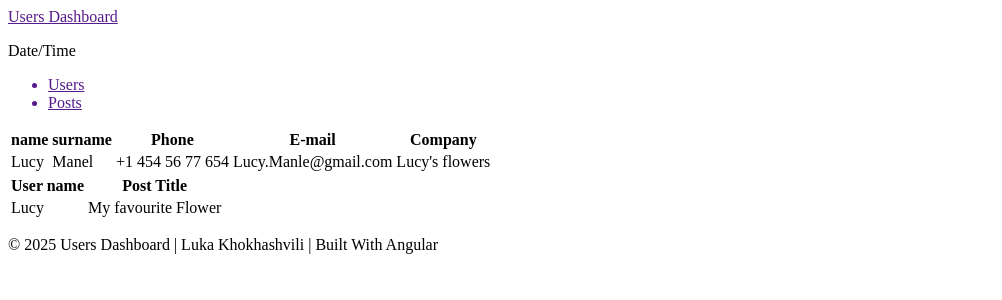
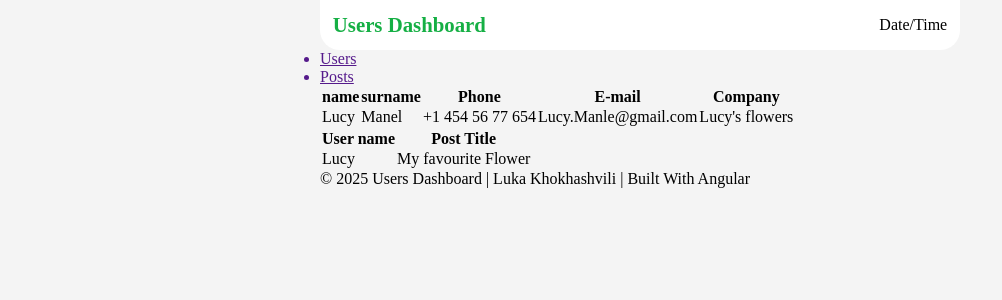
Before and after one commit to Luka-khokhashvili/Angular-Internship-Task, an Angular app: page / in a window 1280 px wide. Shown: the top 300 px of the page, without its empty margins (0-1002 px from the left). Built offline with nearby package versions, Linux system fonts and the light colour scheme.

Commit message:
Created a header component, added html structure and styles, made small changes into main component

```diff
--- a/src/app/app.component.html
+++ b/src/app/app.component.html
@@ -1,7 +1,5 @@
-<header>
-  <a href="">Users Dashboard</a>
-  <p>Date/Time</p>
-</header>
+<main class="main-container">
+  <app-header />
 
   <nav>
     <ul>
@@ -43,5 +41,6 @@
   <footer>
     <p>© 2025 Users Dashboard | Luka Khokhashvili | Built With Angular</p>
   </footer>
+</main>
 
 <router-outlet />
--- a/src/app/app.component.scss
+++ b/src/app/app.component.scss
@@ -0,0 +1,4 @@
+.main-container {
+  width: 50%;
+  margin: auto;
+}
--- a/src/app/app.component.ts
+++ b/src/app/app.component.ts
@@ -1,11 +1,12 @@
 import { Component } from '@angular/core';
 import { RouterOutlet } from '@angular/router';
+import { HeaderComponent } from './components/header/header.component';
 
 @Component({
   selector: 'app-root',
-  imports: [RouterOutlet],
+  imports: [RouterOutlet, HeaderComponent],
   templateUrl: './app.component.html',
-  styleUrl: './app.component.scss'
+  styleUrl: './app.component.scss',
 })
 export class AppComponent {
   title = 'angular-intern-task';
--- a/src/app/app.config.ts
+++ b/src/app/app.config.ts
@@ -4,5 +4,8 @@ import { provideRouter } from '@angular/router';
 import { routes } from './app.routes';
 
 export const appConfig: ApplicationConfig = {
-  providers: [provideZoneChangeDetection({ eventCoalescing: true }), provideRouter(routes)]
+  providers: [
+    provideZoneChangeDetection({ eventCoalescing: true }),
+    provideRouter(routes),
+  ],
 };
--- /dev/null
+++ b/src/app/components/header/header.component.html
@@ -0,0 +1,4 @@
+<header>
+  <a href="" class="header__title">Users Dashboard</a>
+  <p class="header__time">Date/Time</p>
+</header>
--- /dev/null
+++ b/src/app/components/header/header.component.scss
@@ -0,0 +1,21 @@
+// Color variables
+$bg-white: rgb(255, 255, 255);
+$title-green: rgb(21, 175, 68);
+
+header {
+  display: flex;
+  flex-direction: row;
+  justify-content: space-between;
+  align-items: center;
+  background-color: $bg-white;
+  padding: 2%;
+  border-radius: 0 0 20px 20px;
+}
+
+.header__title {
+  text-decoration: none;
+  color: $title-green;
+  text-transform: capitalize;
+  font-size: 1.3em;
+  font-weight: bold;
+}
--- a/src/styles.scss
+++ b/src/styles.scss
@@ -1 +1,17 @@
-/* You can add global styles to this file, and also import other style files */
+// ====================
+// 🔤 Font
+// ====================
+$font-base: "Segoe UI", system-ui, sans-serif;
+
+// ====================
+// 🔧 Reset & Base Styles
+// ====================
+:where(*, *::before, *::after) {
+  box-sizing: border-box;
+  margin: 0;
+  padding: 0;
+}
+
+body {
+  background-color: rgb(244, 244, 244);
+}
```
Also changed, not shown: src/app/components/header/header.component.ts (added, +11 -0 lines), 1 other file (tests, documents, lock files or other folders). Lines whose indentation alone changed are shown as unchanged.
